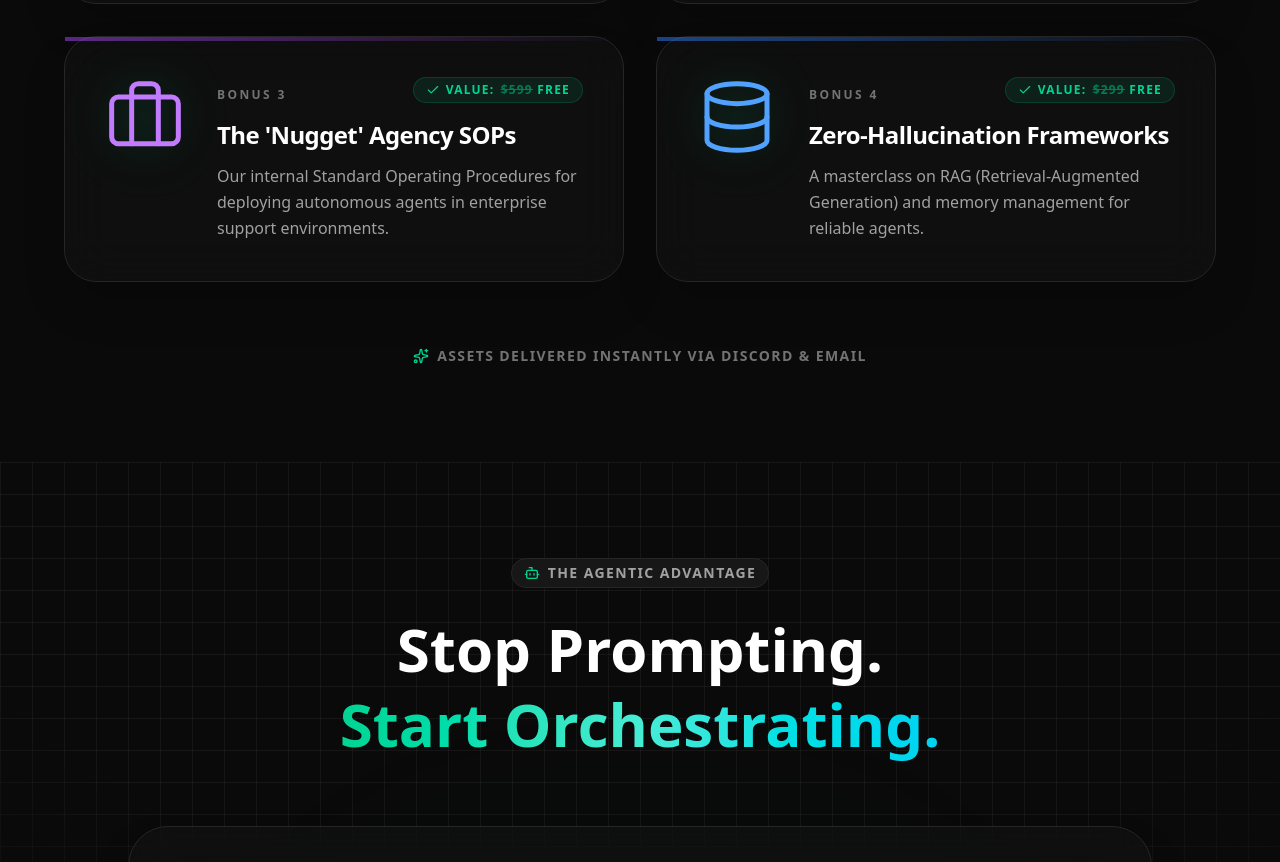
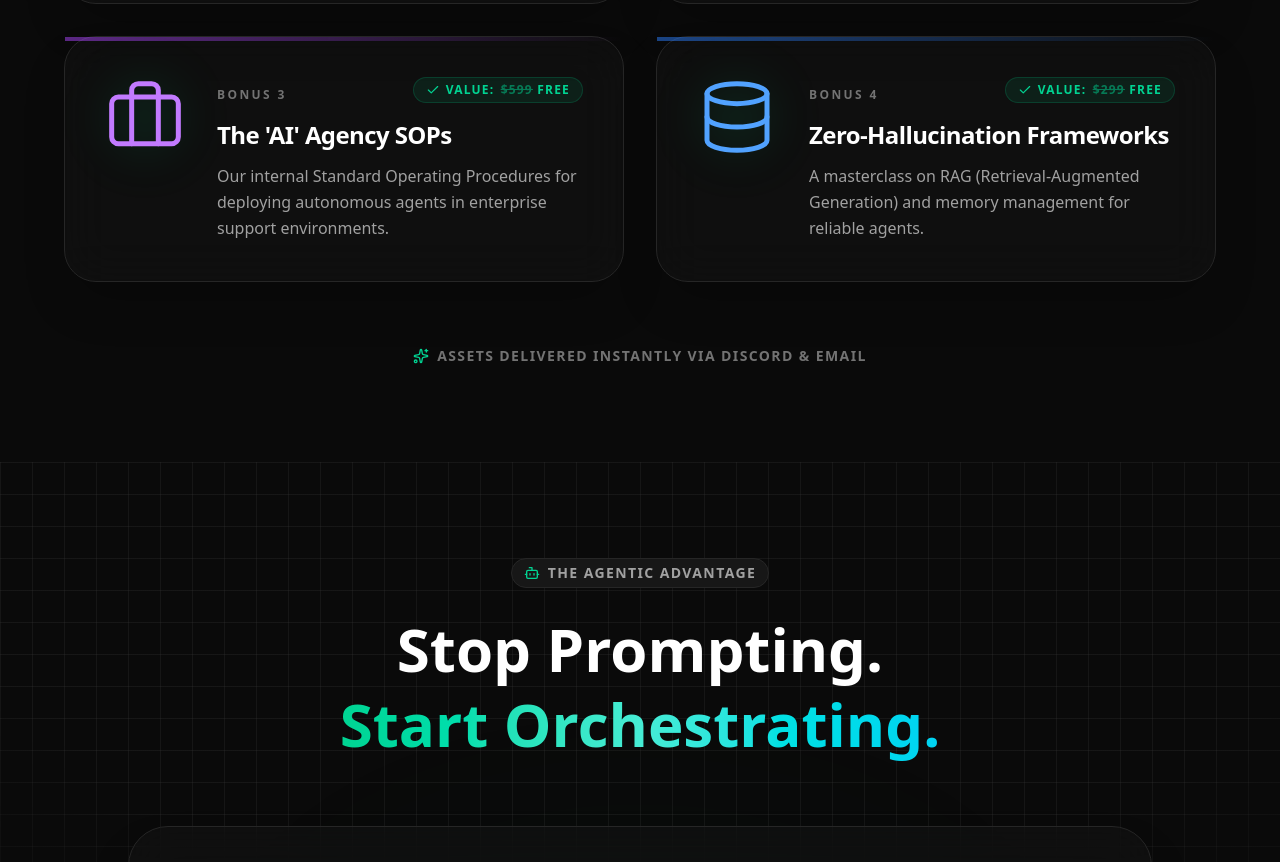
Before and after one commit to Himanshu-shukla/edtech-landingpage, a React (Vite) app: page / in a window 1280 px wide. Shown: the part 8006-8868 px from the top of the page. Built offline with nearby package versions, Linux system fonts and the light colour scheme.

Commit message:
nugget removed

```diff
--- a/src/components/BonusSection.jsx
+++ b/src/components/BonusSection.jsx
@@ -29,7 +29,7 @@ const BonusSection = () => {
       id: 3,
       label: "BONUS 3",
       value: "$599",
-      title: "The 'Nugget' Agency SOPs",
+      title: "The 'AI' Agency SOPs",
       text: "Our internal Standard Operating Procedures for deploying autonomous agents in enterprise support environments.",
       icon: <Briefcase className="w-16 h-16 md:w-20 md:h-20 text-purple-400" strokeWidth={1.5} />,
       color: "from-purple-500",
```
